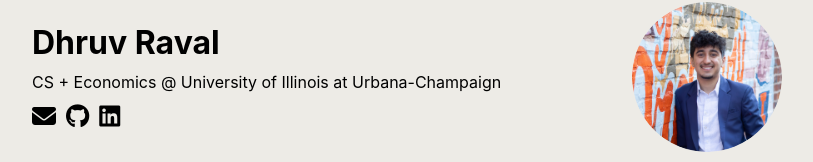
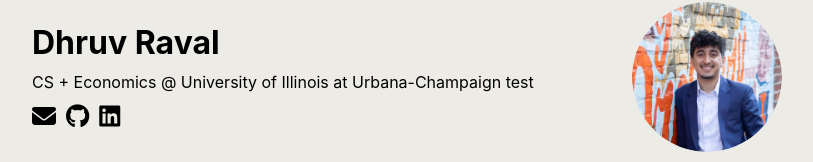
Before and after one commit to dhruvkraval/my-website, a React (Create React App) app: page / in a window 1280 px wide. Shown: the part 118-280 px from the top of the page, without its empty margins (233-1046 px from the left). Built offline with nearby package versions, Linux system fonts and the light colour scheme.

Commit message:
testing workflow

```diff
--- a/src/App.js
+++ b/src/App.js
@@ -75,7 +75,7 @@ function App() {
           <div className="profile">
             <div className="profile-text">
               <h1>Dhruv Raval</h1>
-              <p>CS + Economics @ University of Illinois at Urbana-Champaign</p>
+              <p>CS + Economics @ University of Illinois at Urbana-Champaign test</p>
               <div className="social-icons">
                 <a href="mailto:example@example.com">
                   <i className="fas fa-envelope"></i>
```
